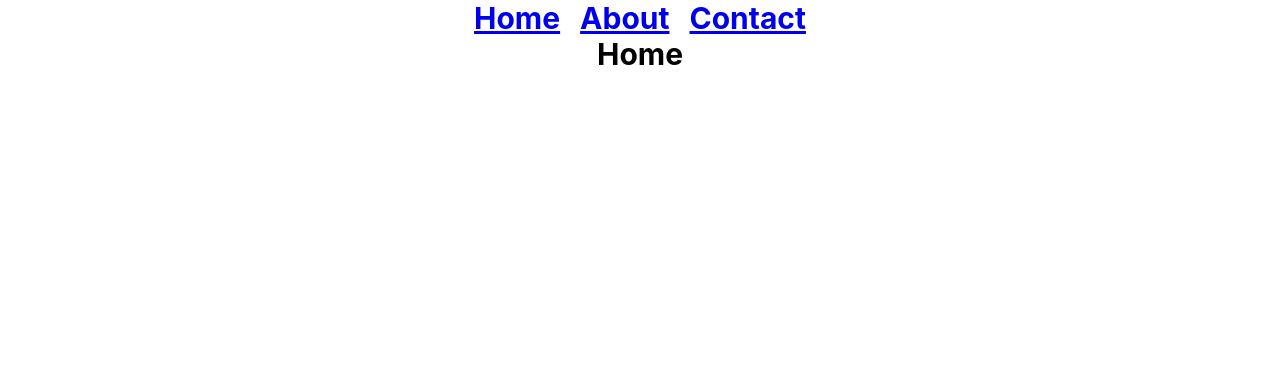
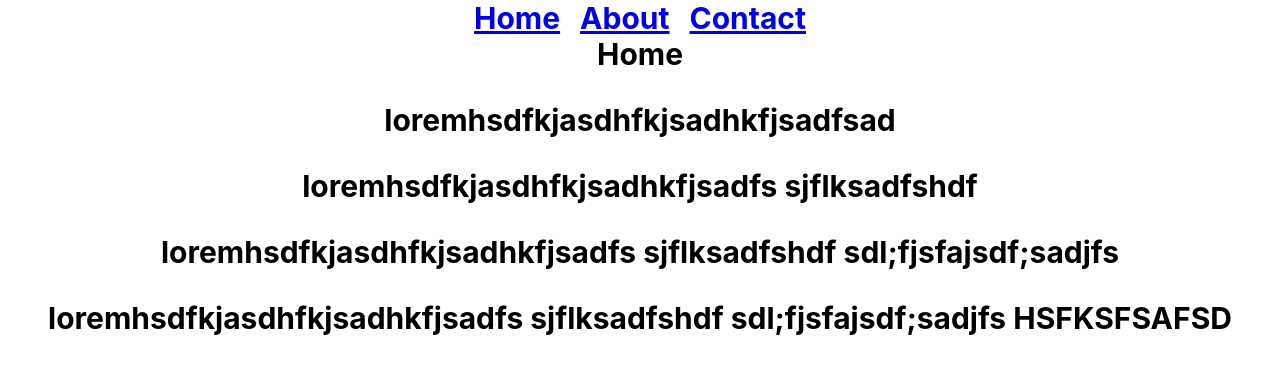
Before and after one commit to Zufarbek/githubcommends, a React (Create React App) app: page / in a window 1280 px wide. Shown: the top 374 px of the page. Built offline with nearby package versions, Linux system fonts and the light colour scheme.

Commit message:
home ozgardi botedn1

```diff
--- a/src/components/Home.js
+++ b/src/components/Home.js
@@ -4,6 +4,10 @@ export default function Home() {
     return (
         <div className="App">
             Home
+            <p>loremhsdfkjasdhfkjsadhkfjsadfsad</p>
+            <p>loremhsdfkjasdhfkjsadhkfjsadfs sjflksadfshdf</p>
+            <p>loremhsdfkjasdhfkjsadhkfjsadfs sjflksadfshdf sdl;fjsfajsdf;sadjfs</p>
+            <p>loremhsdfkjasdhfkjsadhkfjsadfs sjflksadfshdf sdl;fjsfajsdf;sadjfs HSFKSFSAFSD </p>
         </div>
     )
 }
```
Also changed, not shown: 1 other file (tests, documents, lock files or other folders).
